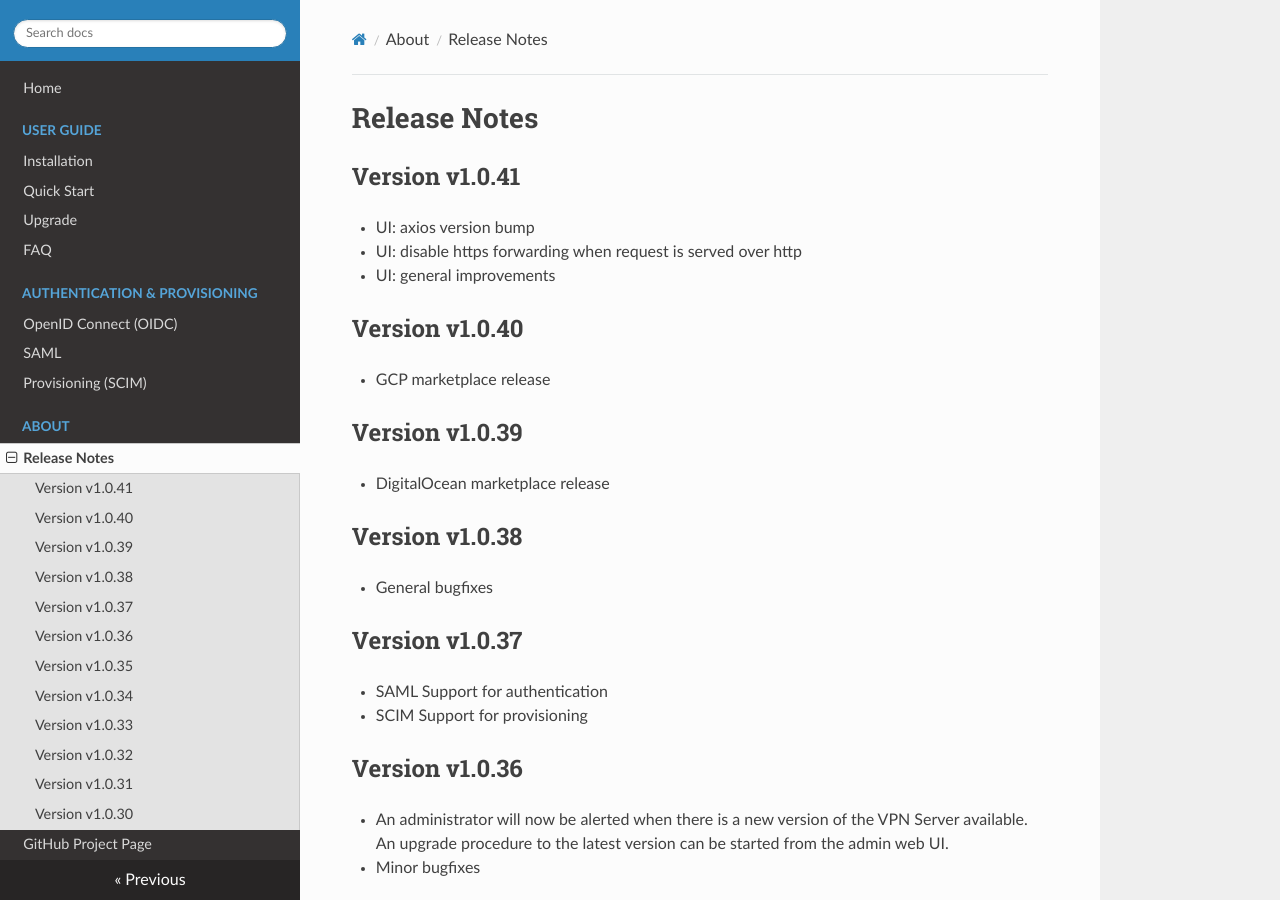
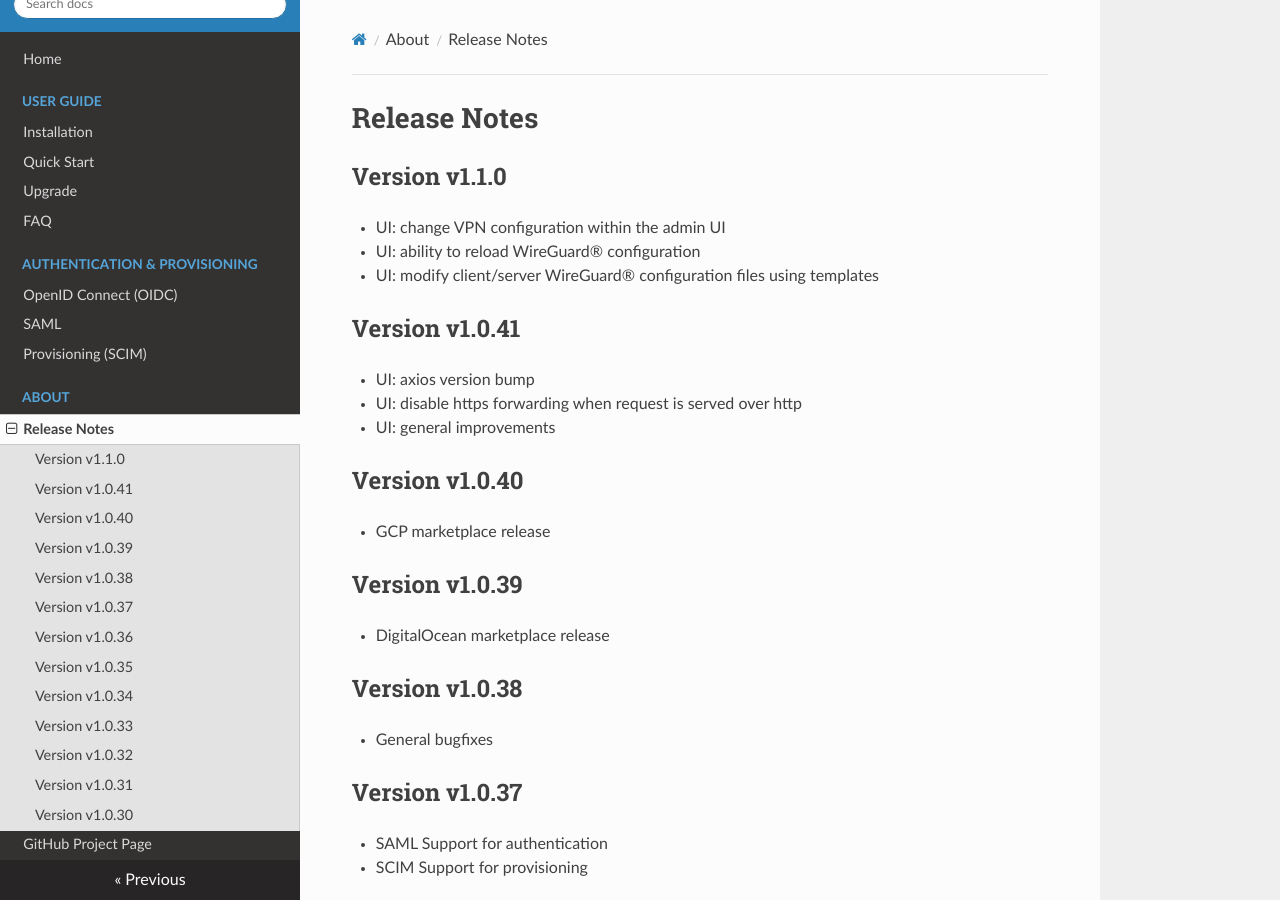
Before and after one commit to in4it/vpn-server, an MkDocs documentation site: the page built from docs/release-notes.md, in a window 1280 px wide and 900 px high. Built offline with MkDocs 1.6.1, drawn with Linux system fonts in a browser that asks for light colours; nearby versions of some CDN libraries; some of the changed text lies outside the part shown.

Commit message:
changelog and wording changes

```diff
--- a/docs/release-notes.md
+++ b/docs/release-notes.md
@@ -1,4 +1,9 @@
 # Release Notes
+
+## Version v1.1.0
+* UI: change VPN configuration within the admin UI
+* UI: ability to reload WireGuard® configuration
+* UI: modify client/server WireGuard® configuration files using templates
 
 ## Version v1.0.41
 * UI: axios version bump
@@ -47,4 +52,4 @@
 
 * Local Users Support
 * OIDC Support
-* Wireguard® for VPN Connections
+* WireGuard® for VPN Connections
```
Also changed, not shown: 1 other file.
